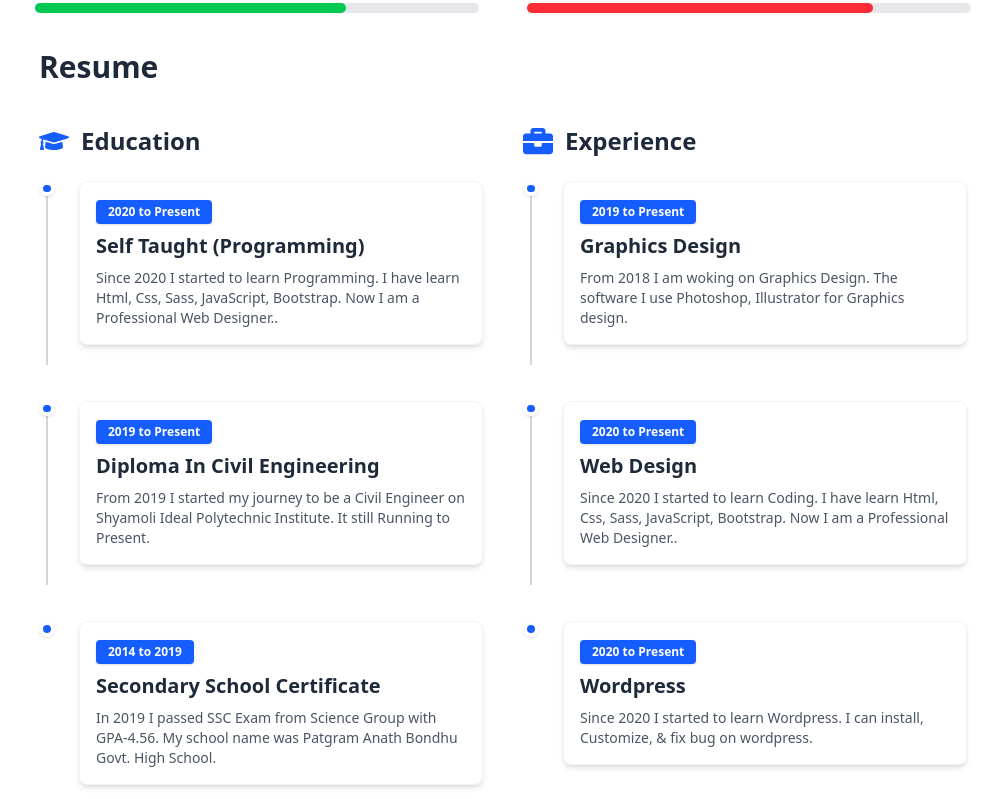
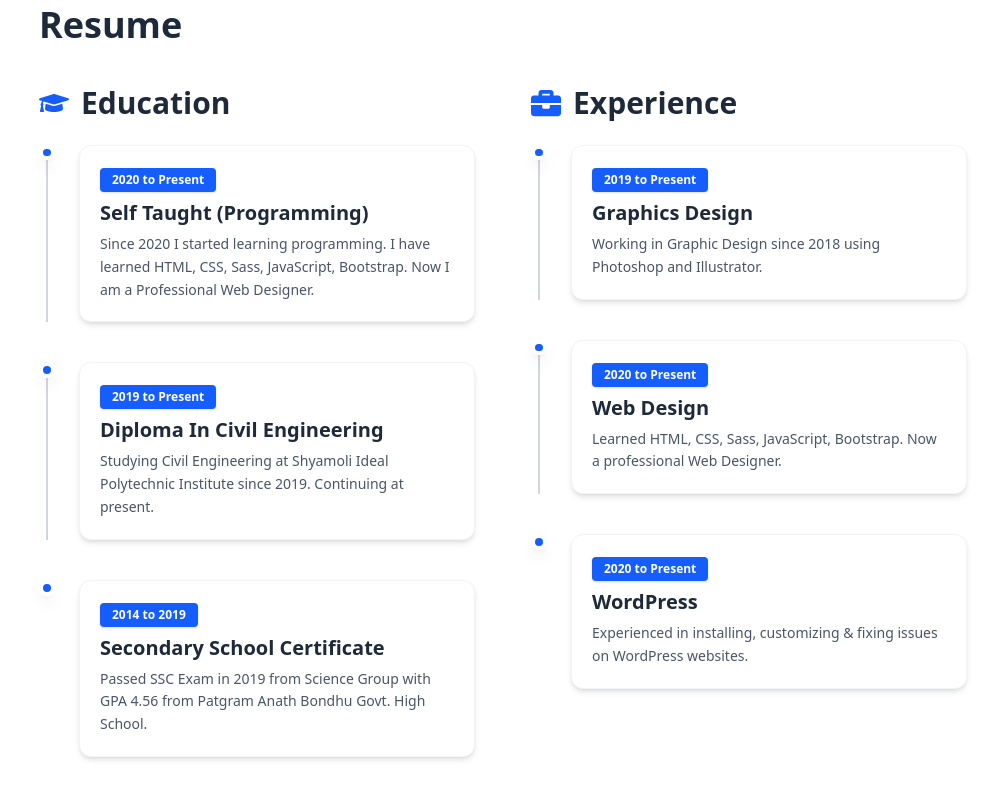
Before and after one commit to mhemon10/My-Portfolio, a Next.js app: page / in a window 1280 px wide. Shown: the part 1721-2520 px from the top of the page, without its empty margins (281-1280 px from the left). Built offline with nearby package versions, Linux system fonts and the light colour scheme.

Commit message:
Here is my resume section

```diff
--- a/components/HeaderSection.jsx
+++ b/components/HeaderSection.jsx
@@ -12,7 +12,7 @@ export default function HeroProfile() {
 
   return (
     // Added responsive horizontal padding (px-4 for mobile, px-6 for md)
-    <div className="w-full pb-16 px-4 md:px-6 lg:px-0">
+    <div className="w-full pb-16 lg:pb-5 px-4 md:px-6 lg:px-0">
 
       {/* --------- TOP BACKGROUND IMAGE --------- */}
       <div className="w-full h-[380px] relative">
--- a/components/Resume.jsx
+++ b/components/Resume.jsx
@@ -2,28 +2,27 @@
 "use client";
 
 import { motion } from "framer-motion";
-import { FaGraduationCap, FaBriefcase } from "react-icons/fa"; // Icons for Timeline Headers
+import { FaGraduationCap, FaBriefcase } from "react-icons/fa";
 
-// --- CONFIGURATION & DATA ---
-
+// --- DATA ---
 const EDUCATION_DATA = [
   {
     years: "2020 to Present",
     title: "Self Taught (Programming)",
     description:
-      "Since 2020 I started to learn Programming. I have learn Html, Css, Sass, JavaScript, Bootstrap. Now I am a Professional Web Designer..",
+      "Since 2020 I started learning programming. I have learned HTML, CSS, Sass, JavaScript, Bootstrap. Now I am a Professional Web Designer.",
   },
   {
     years: "2019 to Present",
     title: "Diploma In Civil Engineering",
     description:
-      "From 2019 I started my journey to be a Civil Engineer on Shyamoli Ideal Polytechnic Institute. It still Running to Present.",
+      "Studying Civil Engineering at Shyamoli Ideal Polytechnic Institute since 2019. Continuing at present.",
   },
   {
     years: "2014 to 2019",
     title: "Secondary School Certificate",
     description:
-      "In 2019 I passed SSC Exam from Science Group with GPA-4.56. My school name was Patgram Anath Bondhu Govt. High School.",
+      "Passed SSC Exam in 2019 from Science Group with GPA 4.56 from Patgram Anath Bondhu Govt. High School.",
   },
 ];
 
@@ -32,83 +31,84 @@ const EXPERIENCE_DATA = [
     years: "2019 to Present",
     title: "Graphics Design",
     description:
-      "From 2018 I am woking on Graphics Design. The software I use Photoshop, Illustrator for Graphics design.",
+      "Working in Graphic Design since 2018 using Photoshop and Illustrator.",
   },
   {
     years: "2020 to Present",
     title: "Web Design",
     description:
-      "Since 2020 I started to learn Coding. I have learn Html, Css, Sass, JavaScript, Bootstrap. Now I am a Professional Web Designer..",
+      "Learned HTML, CSS, Sass, JavaScript, Bootstrap. Now a professional Web Designer.",
   },
   {
     years: "2020 to Present",
-    title: "Wordpress",
+    title: "WordPress",
     description:
-      "Since 2020 I started to learn Wordpress. I can install, Customize, & fix bug on wordpress.",
+      "Experienced in installing, customizing & fixing issues on WordPress websites.",
   },
 ];
 
-// Framer Motion Variants
+// --- ANIMATION ---
 const containerVariants = {
   hidden: { opacity: 0 },
   visible: {
     opacity: 1,
-    transition: {
-      staggerChildren: 0.15,
-      delayChildren: 0.2,
-    },
+    transition: { staggerChildren: 0.18, delayChildren: 0.2 },
   },
 };
 
 const itemVariants = {
-  hidden: { opacity: 0, x: -50 },
-  visible: { opacity: 1, x: 0, transition: { duration: 0.5, ease: "easeOut" } },
+  hidden: { opacity: 0, x: -40 },
+  visible: {
+    opacity: 1,
+    x: 0,
+    transition: { duration: 0.5, ease: "easeOut" },
+  },
 };
 
-// --- Sub-Component: Single Timeline Item ---
+// --- TIMELINE ITEM ---
 const TimelineItem = ({ years, title, description, isLast }) => (
-  <motion.div variants={itemVariants} className="relative flex pb-8">
-    {/* Timeline Line and Dot */}
+  <motion.div variants={itemVariants} className="relative flex pb-10">
+    {/* Line + Dot */}
     <div className="flex flex-col items-center mr-6">
-      <div className="w-4 h-4 rounded-full bg-blue-600 border-4 border-white shadow z-10"></div>
-      {/* The line connecting the dots (hidden for the last item) */}
-      {!isLast && (
-        <div className="h-full w-0.5 bg-gray-300 transform translate-y-[-4px]"></div>
-      )}
+      <div className="w-4 h-4 rounded-full bg-blue-600 border-4 border-white shadow-lg z-10"></div>
+      {!isLast && <div className="h-full w-0.5 bg-gray-300"></div>}
     </div>
 
-    {/* Content Box */}
-    <div className="flex-1 bg-white p-4 rounded-lg shadow-md border border-gray-100 mb-6">
-      <p className="text-xs font-semibold text-white bg-blue-600 inline-block px-3 py-1 rounded mb-2 shadow-sm">
+    {/* Content */}
+    <div className="flex-1 bg-white p-5 rounded-xl shadow-md border border-gray-100">
+      <p className="text-xs font-semibold text-white bg-blue-600 inline-block px-3 py-1 rounded mb-2 shadow">
         {years}
       </p>
-      <h4 className="text-xl font-bold text-gray-800 mb-2">{title}</h4>
-      <p className="text-gray-600 text-sm">{description}</p>
+      <h4 className="text-lg md:text-xl font-bold text-gray-800 mb-2 leading-tight">
+        {title}
+      </h4>
+      <p className="text-gray-600 text-sm leading-relaxed">{description}</p>
     </div>
   </motion.div>
 );
 
-// --- Main Component ---
+// --- MAIN COMPONENT ---
 export default function ResumeSection() {
   return (
     <motion.section
-      id="resume" // Used for Intersection Observer in Sidebar
-      className="p-4 md:p-8 lg:p-3 bg-white"
+      id="resume"
+      className="p-4 md:p-8 lg:p-3 bg-white max-w-6xl mx-auto"
       variants={containerVariants}
       initial="hidden"
-      // Ensure animation runs when scrolled into view
       whileInView="visible"
       viewport={{ once: true, amount: 0.1 }}>
-      <h1 className="text-3xl font-bold mb-10 text-gray-800">Resume</h1>
+      <h1 className="text-3xl md:text-4xl font-bold mb-10 text-gray-800 text-center md:text-left">
+        Resume
+      </h1>
 
-      <div className="grid grid-cols-1 lg:grid-cols-2 gap-x-10 gap-y-12">
-        {/* 1. Education Column */}
+      <div className="grid grid-cols-1 lg:grid-cols-2 gap-14">
+        {/* EDUCATION */}
         <div>
           <motion.div
             variants={itemVariants}
             className="flex items-center mb-6 text-gray-800">
             <FaGraduationCap className="text-blue-600 mr-3 text-3xl" />
-            <h2 className="text-2xl font-bold">Education</h2>
+            <h2 className="text-2xl md:text-3xl font-bold">Education</h2>
           </motion.div>
 
           <motion.div
@@ -128,13 +128,13 @@ export default function ResumeSection() {
           </motion.div>
         </div>
 
-        {/* 2. Experience Column */}
+        {/* EXPERIENCE */}
         <div>
           <motion.div
             variants={itemVariants}
             className="flex items-center mb-6 text-gray-800">
             <FaBriefcase className="text-blue-600 mr-3 text-3xl" />
-            <h2 className="text-2xl font-bold">Experience</h2>
+            <h2 className="text-2xl md:text-3xl font-bold">Experience</h2>
           </motion.div>
 
           <motion.div
```
